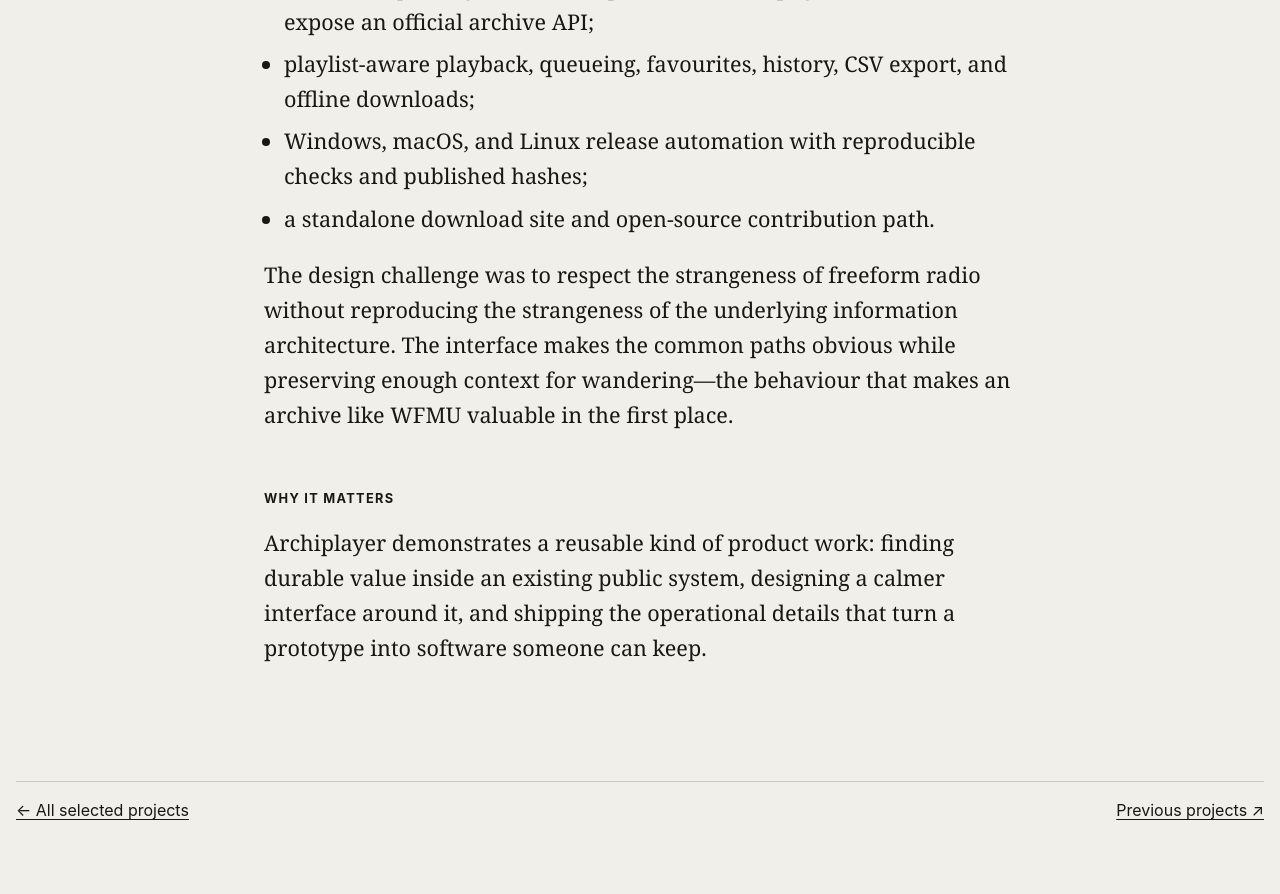
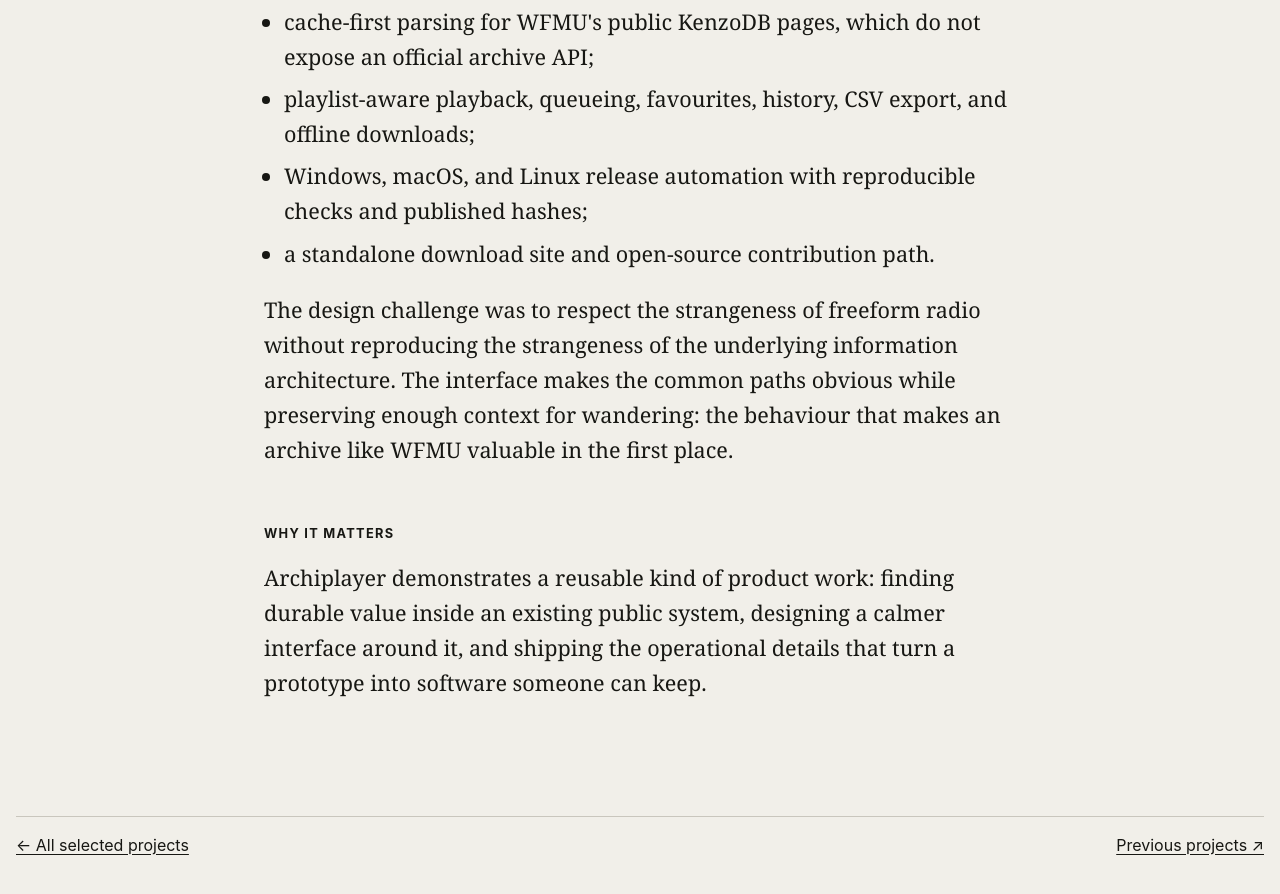
Before and after one commit to peqod/madethis.online, a Jekyll site: the page built from _case_studies/archiplayer.md, in a window 1280 px wide and 900 px high, scrolled down 2974 px. Shown: the top 894 px of the window. Built offline with Jekyll 4.4.1, drawn with Linux system fonts in a browser that asks for light colours; some of the changed text lies outside the part shown.

```diff
--- a/_case_studies/archiplayer.md
+++ b/_case_studies/archiplayer.md
@@ -2,7 +2,7 @@
 title: Archiplayer
 tagline: Decades of freeform radio, turned into a library you can actually use.
 role: Creator · Product design and engineering
-period: 2026–present
+period: 2026|present
 order: 2
 hero: /assets/projects/archiplayer/archiplayer-hero.png
 published: true
@@ -39,7 +39,7 @@ Archiplayer is a complete product rather than a player skin:
 - Windows, macOS, and Linux release automation with reproducible checks and published hashes;
 - a standalone download site and open-source contribution path.
 
-The design challenge was to respect the strangeness of freeform radio without reproducing the strangeness of the underlying information architecture. The interface makes the common paths obvious while preserving enough context for wandering—the behaviour that makes an archive like WFMU valuable in the first place.
+The design challenge was to respect the strangeness of freeform radio without reproducing the strangeness of the underlying information architecture. The interface makes the common paths obvious while preserving enough context for wandering: the behaviour that makes an archive like WFMU valuable in the first place.
 
 ## Why it matters
 
```
Also changed, not shown: other parts of _case_studies/archiplayer.md (+1 -1 lines).
